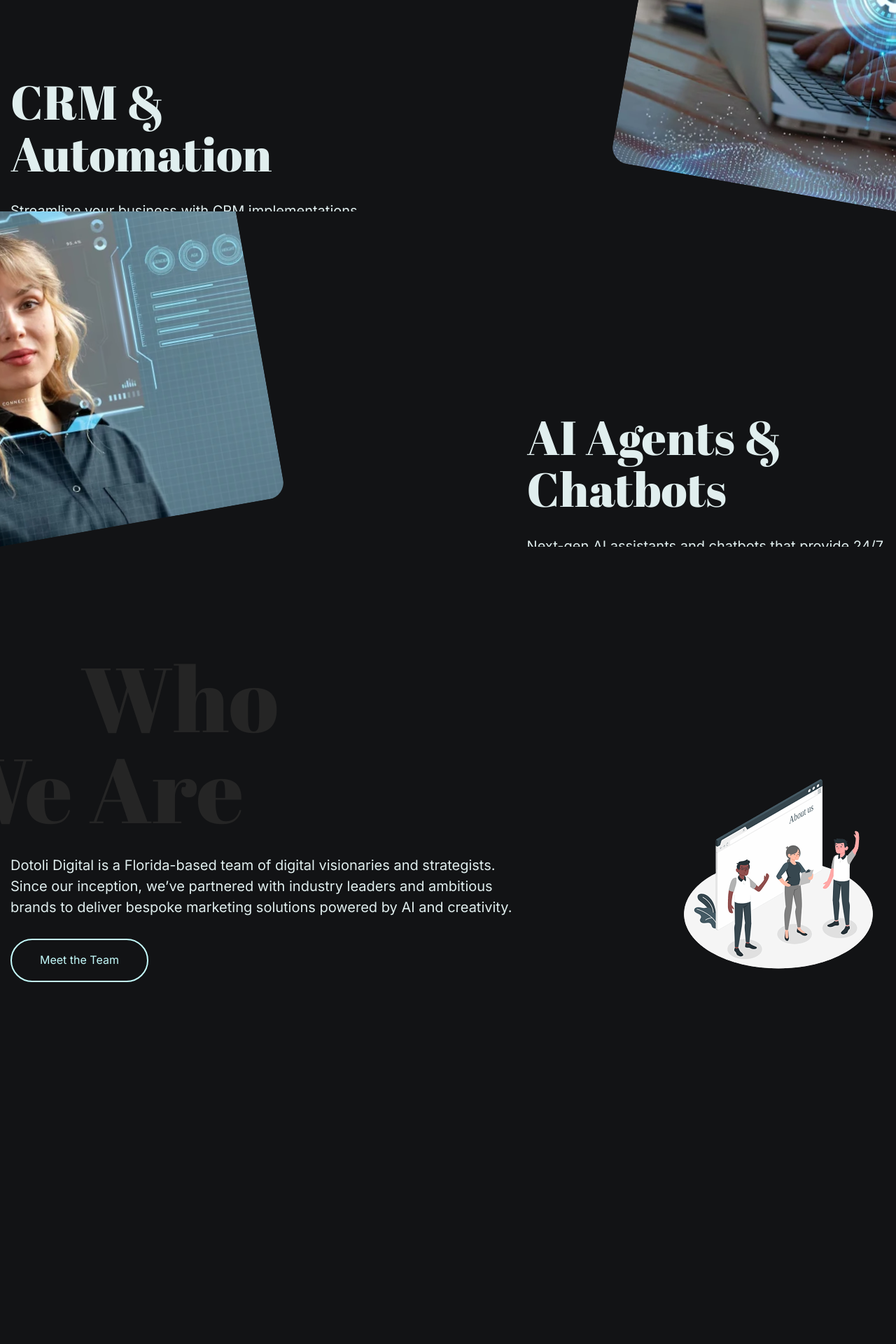
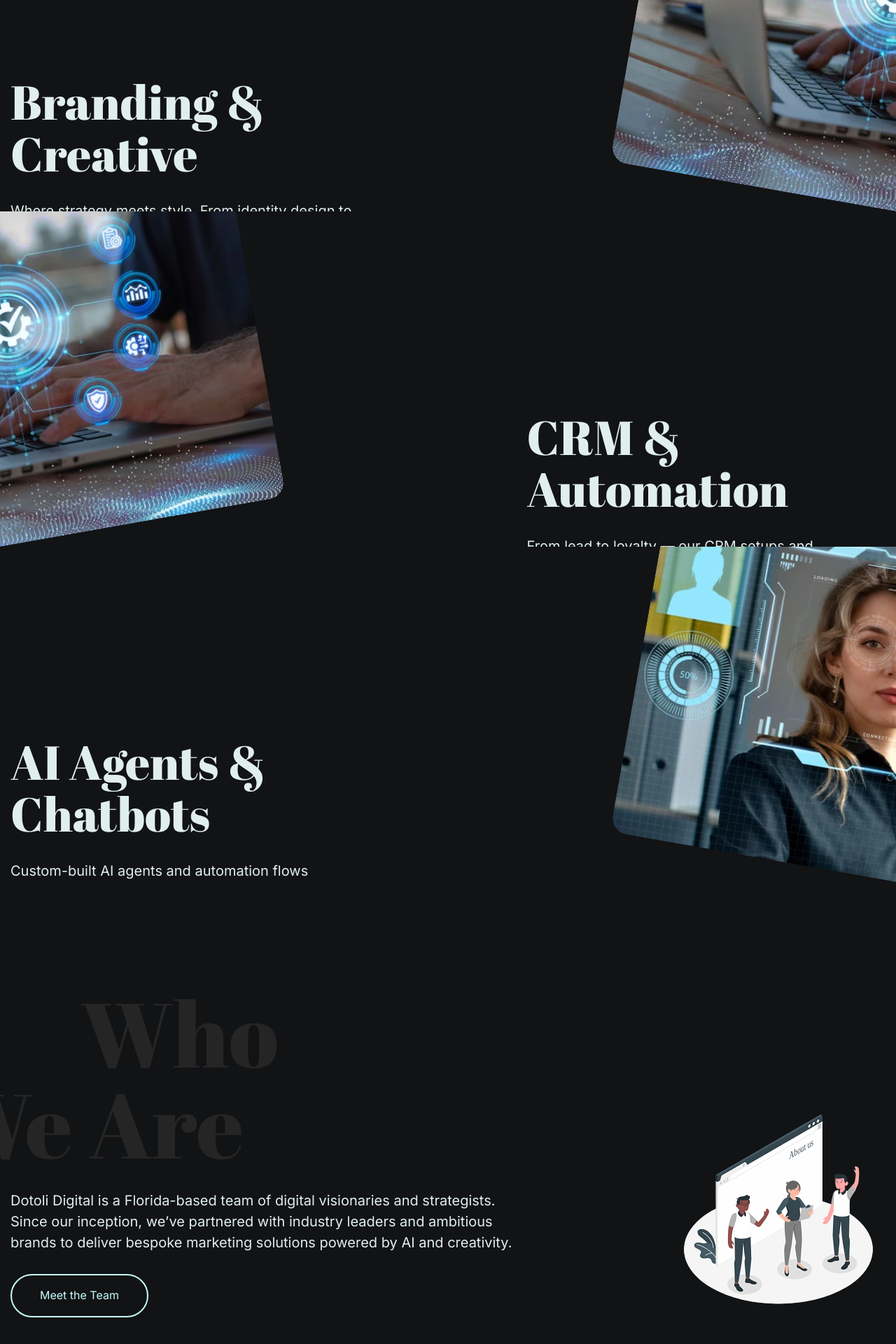
Before and after one commit to waseemlinuxfreakz/dotolidigital, a Next.js app: page / in a window 1280 px wide. Shown: the part 3536-5456 px from the top of the page at 70% size. Built offline with nearby package versions, Linux system fonts and the light colour scheme.

Commit message:
all changes latest full

```diff
--- a/src/app/components/ClientTestimonial.jsx
+++ b/src/app/components/ClientTestimonial.jsx
@@ -36,7 +36,6 @@ export function ClientTestimonial() {
             <Image src="/images/quote.svg" alt="icon" width={80} height={59} />
             <p>"Working with Dotoli Digital was a game-changer for our property listings. The ads, the VR walkthroughs, the lead quality—everything improved within weeks!"</p>
             <div className="client-info">
-              <Image src="/images/avata.webp" alt="avata" width={70} height={70} />
               <p className="name">Jessica Klein</p>
               <p className="position">Sales Manager at Luxe Living Realty</p>
             </div>
@@ -48,7 +47,6 @@ export function ClientTestimonial() {
             <Image src="/images/quote.svg" alt="icon" width={80} height={59} />
             <p>"From running high-converting Google Ads to revamping our website, Dotoli Digital brought in leads we didn't think were possible in this market."</p>
             <div className="client-info">
-              <Image src="/images/avata.webp" alt="avata" width={70} height={70} />
               <p className="name">Patrick</p>
               <p className="position">CEO of Top Florida Roofing</p>
             </div>
@@ -60,7 +58,6 @@ export function ClientTestimonial() {
             <Image src="/images/quote.svg" alt="icon" width={80} height={59} />
             <p>"The automation workflows and CRM integration set up by Dotoli Digital team helped us cut our lead response time by 80%. Huge win for Trentium Capital!"</p>
             <div className="client-info">
-              <Image src="/images/avata.webp" alt="avata" width={70} height={70} />
               <p className="name">David Yates</p>
               <p className="position">Managing Partner at Trentium Capital</p>
             </div>
@@ -72,7 +69,6 @@ export function ClientTestimonial() {
             <Image src="/images/quote.svg" alt="icon" width={80} height={59} />
             <p>"Our sales jumped 2x after the Shopify overhaul and targeted ads ran by Dotoli Digital. Their SEO strategy continues to bring traffic daily."</p>
             <div className="client-info">
-              <Image src="/images/avata.webp" alt="avata" width={70} height={70} />
               <p className="name">Ananya Patel</p>
               <p className="position">Founder of Skintique Naturals</p>
             </div>
@@ -84,7 +80,6 @@ export function ClientTestimonial() {
             <Image src="/images/quote.svg" alt="icon" width={80} height={59} />
             <p>"Dotoli Digital's Make.com setup now handles 90% of our client onboarding. Their AI-first mindset saves us hours every single week."</p>
             <div className="client-info">
-              <Image src="/images/avata.webp" alt="avata" width={70} height={70} />
               <p className="name">Ravi Sharma</p>
               <p className="position">Co-Founder at Workflow Nest</p>
             </div>
@@ -96,7 +91,6 @@ export function ClientTestimonial() {
             <Image src="/images/quote.svg" alt="icon" width={80} height={59} />
             <p>"Our pressure washing business went from invisible to fully booked in under a month. Facebook Ads + local SEO did the trick!"</p>
             <div className="client-info">
-              <Image src="/images/avata.webp" alt="avata" width={70} height={70} />
               <p className="name">Carlos D.</p>
               <p className="position">Owner of Florida Pressure Pros</p>
             </div>
@@ -108,7 +102,6 @@ export function ClientTestimonial() {
             <Image src="/images/quote.svg" alt="icon" width={80} height={59} />
             <p>"The GTM and GA4 setup finally gave us full visibility into user actions. We now track every lead, click, and purchase with clarity."</p>
             <div className="client-info">
-              <Image src="/images/avata.webp" alt="avata" width={70} height={70} />
               <p className="name">Sarah Lin</p>
               <p className="position">Head of Marketing at Meeks Wellness</p>
             </div>
@@ -120,7 +113,6 @@ export function ClientTestimonial() {
             <Image src="/images/quote.svg" alt="icon" width={80} height={59} />
             <p>"We work across three time zones, but the Dotoli Digital team was always on point. Their strategy for UAE and KSA Amazon campaigns was spot on."</p>
             <div className="client-info">
-              <Image src="/images/avata.webp" alt="avata" width={70} height={70} />
               <p className="name">Zayn Habib</p>
               <p className="position">Ecom Lead at BioSoft Arabia</p>
             </div>
@@ -132,7 +124,6 @@ export function ClientTestimonial() {
             <Image src="/images/quote.svg" alt="icon" width={80} height={59} />
             <p>"We loved their bold ideas and clean aesthetic. From branding to campaign execution, Dotoli Digital feels like a true creative partner."</p>
             <div className="client-info">
-              <Image src="/images/avata.webp" alt="avata" width={70} height={70} />
               <p className="name">Julie Kim</p>
               <p className="position">Art Director at Maven Studios</p>
             </div>
@@ -144,7 +135,6 @@ export function ClientTestimonial() {
             <Image src="/images/quote.svg" alt="icon" width={80} height={59} />
             <p>"The email workflows they designed are still converting leads three months later. It’s like setting and forgetting—with results!"</p>
             <div className="client-info">
-              <Image src="/images/avata.webp" alt="avata" width={70} height={70} />
               <p className="name">Ethan Brooks</p>
               <p className="position">Marketing Lead at NurtureDesk</p>
             </div>
--- a/src/app/components/LeftImgSection.jsx
+++ b/src/app/components/LeftImgSection.jsx
@@ -5,7 +5,7 @@ import { useGSAP } from "@gsap/react";
 import gsap from "gsap";
 import { ScrollTrigger } from "gsap/ScrollTrigger";
 import { useRef } from "react";
-export function LeftImgSection({ title, description, images }) {
+export function LeftImgSection({ title, description, images, btn_text, btn_link }) {
   const leftImgSecRef = useRef(null);
   const content1Ref = useRef(null);
   const images2Ref = useRef(null);
@@ -56,7 +56,7 @@ export function LeftImgSection({ title, description, images }) {
         <div className="container">
           <div className="flex-box">
             <div className="img-box">
-              <Link href="/">
+              <Link href={btn_link}>
                 <Image ref={images2Ref} src={`/images/${images}`} alt="loftloom" width={1500} height={1000} priority />
               </Link>
             </div>
@@ -65,7 +65,7 @@ export function LeftImgSection({ title, description, images }) {
               <p className="text-1">{description}</p>
 
               <div className="btn">
-                <Link href="/about">View project</Link>
+                <Link href={btn_link}>{btn_text}</Link>
               </div>
             </div>
           </div>
--- a/src/app/components/RightImgSection.jsx
+++ b/src/app/components/RightImgSection.jsx
@@ -6,7 +6,7 @@ import gsap from "gsap";
 import { ScrollTrigger } from "gsap/ScrollTrigger";
 import { useRef } from "react";
 
-export function RightImgSection({ title, description, images }) {
+export function RightImgSection({ title, description, images, btn_text, btn_link }) {
   const rightImgSecRef = useRef(null);
   const contentRef = useRef(null);
   const images1Ref = useRef(null);
@@ -61,11 +61,12 @@ export function RightImgSection({ title, description, images }) {
               <p className="text-1" dangerouslySetInnerHTML={{ __html: description }} />
 
               <div className="btn">
-                <Link href="/about">Explore work</Link>
+                {/* <Link href="/about">Explore work</Link> */}
+                <Link href={btn_link}>{btn_text}</Link>
               </div>
             </div>
             <div className="img-box">
-              <Link href="/">
+              <Link href={btn_link}>
                 <Image ref={images1Ref} src={`/images/${images}`} alt="loftloom" width={1500} height={1000} priority />
               </Link>
             </div>
--- a/src/app/globals.css
+++ b/src/app/globals.css
@@ -551,7 +551,9 @@ menu
   justify-content: center;
   position: relative;
 } */
-
+section.hero-wrapper.sm-all .btn-group {
+  justify-content: center;
+}
 .hero-wrapper {
   padding-top: 200px;
 }
--- a/src/app/page.jsx
+++ b/src/app/page.jsx
@@ -24,38 +24,59 @@ export default function Home() {
         title={"Digital Marketing"}
         description={`<strong>From traffic to traction — we turn clicks into clients with data-backed marketing.</strong> Data-driven SEO, targeted advertising, and content strategies to put you at the forefront of your market and multiply ROI.`}
         images={"k1.webp"}
+        btn_text={"Explore work"}
+        btn_link={"/services/digital-marketing"}
       />
 
       <LeftImgSection
         title={"Website Development"}
         description={"Luxury, conversion-focused websites tailored to your brand – specializing in real estate, home services, and corporate sites that impress and perform."}
         images={"technis-main-landscape.webp"}
+        btn_text={"Explore work"}
+        btn_link={"/services/website-development"}
+      />
+      <RightImgSection
+        title={"Seo Marketing"}
+        description={
+          "Our SEO marketing services are designed to improve your search engine rankings, increase organic traffic, and convert visitors into customers. Let us help you dominate search results."
+        }
+        images={"loftloom-main-landscape.webp"}
+        btn_text={"Explore work"}
+        btn_link={"/services/seo-marketing"}
+      />
+
+      <LeftImgSection
+        title={"VR Experiences"}
+        description={"From lifelike 3D walkthroughs to fully immersive property tours — we bring empty plots to life before they’re built."}
+        images={"sec-service.webp"}
+        btn_text={"Explore work"}
+        btn_link={"/services/vr-experiences"}
       />
 
       <RightImgSection
-        title={"VR Experiences"}
-        description={"Immersive virtual reality marketing experiences - from virtual showrooms to interactive storytelling - to set your brand apart."}
-        images={"loftloom-main-landscape.webp"}
-      />
-
-      <LeftImgSection
         title={"Branding & Creative"}
-        description={"End-to-end creative services from brand identity design to video production – crafting a brand image that resonates and endures."}
-        images={"imusic-main-landscape.webp"}
+        description={"Where strategy meets style. From identity design to storytelling, we build brands that not only look good—but mean something."}
+        images={"k2.webp"}
+        btn_text={"Explore work"}
+        btn_link={"/services/branding-creative"}
       />
 
       {/* ======== */}
 
-      <RightImgSection
+      <LeftImgSection
         title={"CRM & Automation"}
-        description={"Streamline your business with CRM implementations (like HubSpot, Salesforce) and automated workflows that save time and boost customer engagement."}
+        description={"From lead to loyalty — our CRM setups and automations (Close, HubSpot, Follow Up Boss) keep your pipeline flowing and your team focused."}
         images={"k2.webp"}
+        btn_text={"Explore work"}
+        btn_link={"/services/crm-automation"}
       />
 
-      <LeftImgSection
+      <RightImgSection
         title={"AI Agents & Chatbots"}
-        description={"Next-gen AI assistants and chatbots that provide 24/7 customer interaction, lead qualification, and support - custom-built for your needs."}
+        description={"Custom-built AI agents and automation flows powered by tools like Make.com, Zapier, and n8n—designed to qualify leads, automate support, and run your business on autopilot."}
         images={"k3.webp"}
+        btn_text={"Explore work"}
+        btn_link={"/services/ai-agents-chatbots"}
       />
 
       <WhoWeAre
```
Also changed, not shown: src/app/components/HeroAllSection.jsx (+12 -3 lines), src/app/services/ai-agents-chatbots/page.jsx (+8 -4 lines), src/app/services/page.jsx (+5 -4 lines), public/images/sec-service.webp (added).
